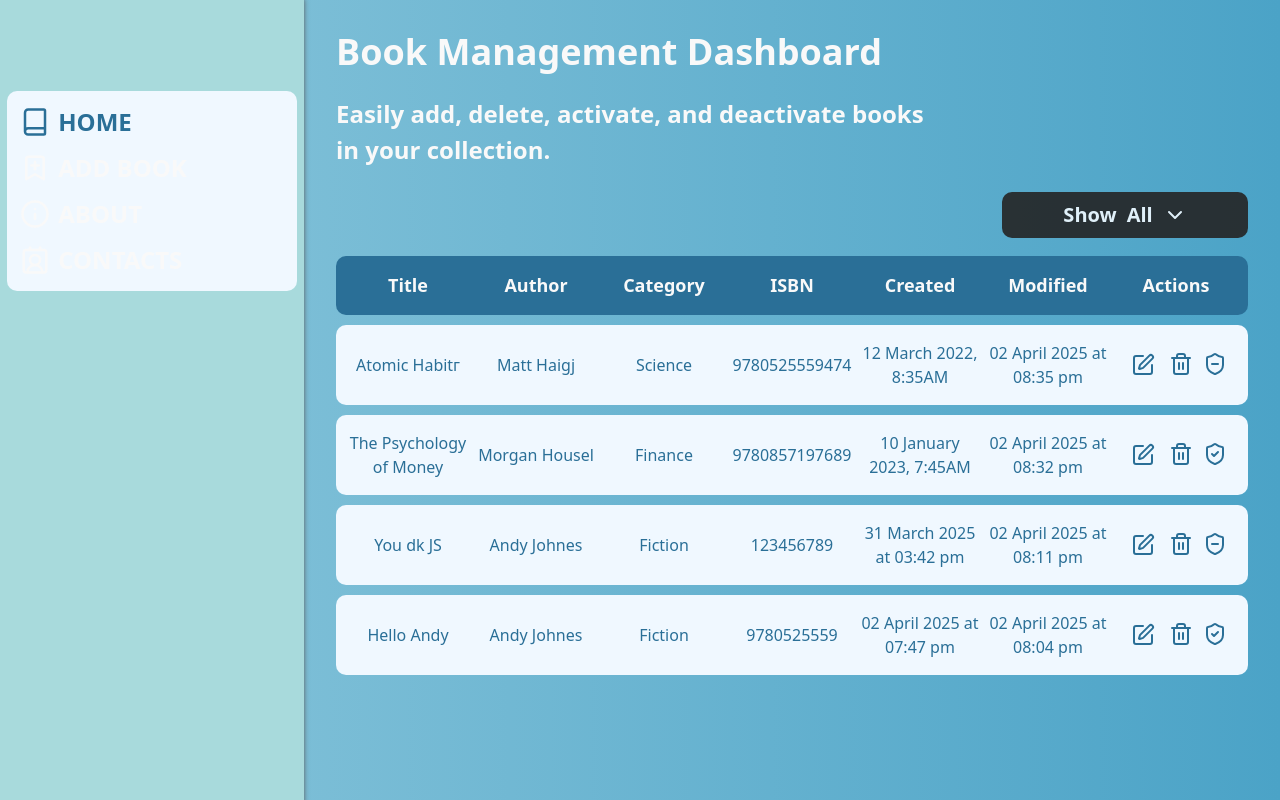
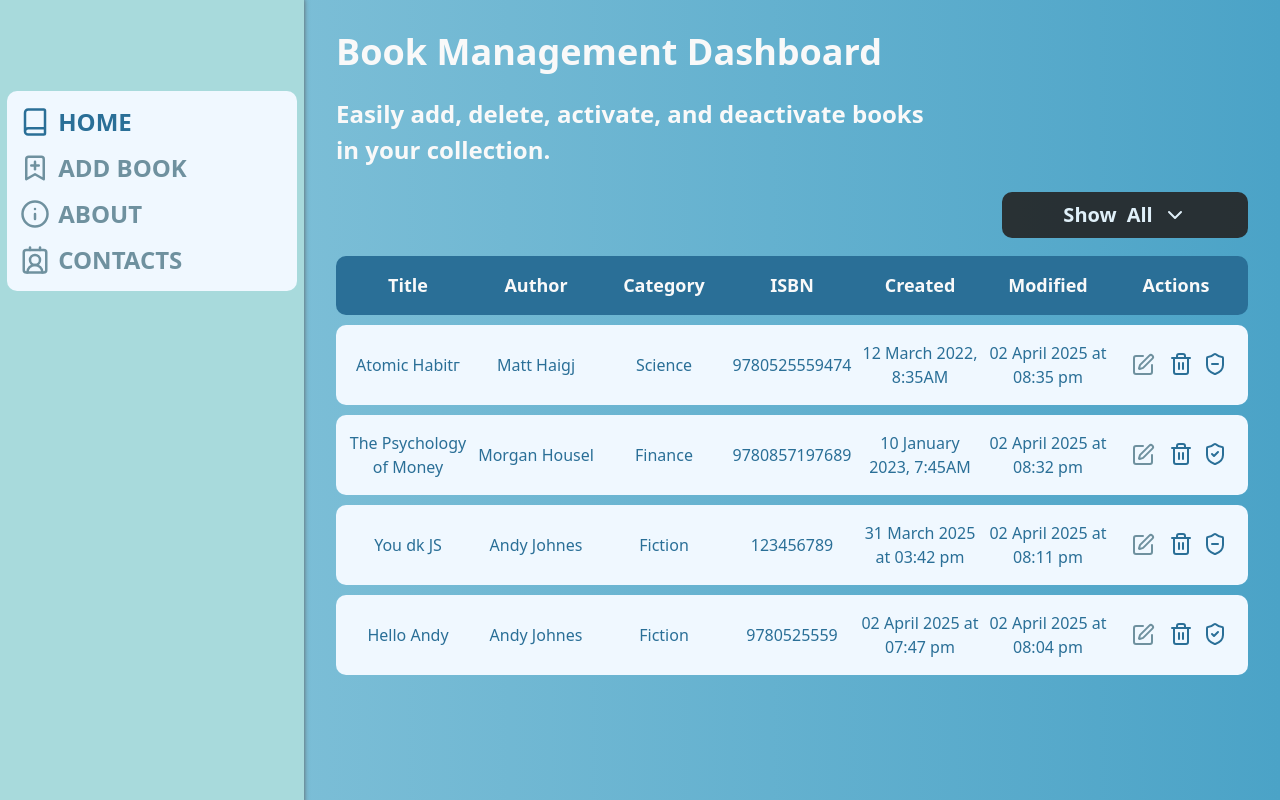
Before and after one commit to ElizaCalmau/books-dashboard-app, a React (Vite) app: page / in a window 1280 px wide. Built offline with nearby package versions, Linux system fonts and the light colour scheme; data requests are answered from the project's data file.

Commit message:
added dim-blue and dim-green color variables

```diff
--- a/src/index.css
+++ b/src/index.css
@@ -16,6 +16,8 @@
   --light-blue: #f0f8ff;
   --sky-blue: #93d3ee;
   --table-row-hover: #a7d3e7;
+  --dim-blue: #cde6f2;
+  --dim-green:#6f919f;
   --secondary-dark: #242424;
   --select-bg-color: linear-gradient(to bottom, #98D2C0, #75c2cb);
   --select-option-hover-color: #D9D9D9;
```
